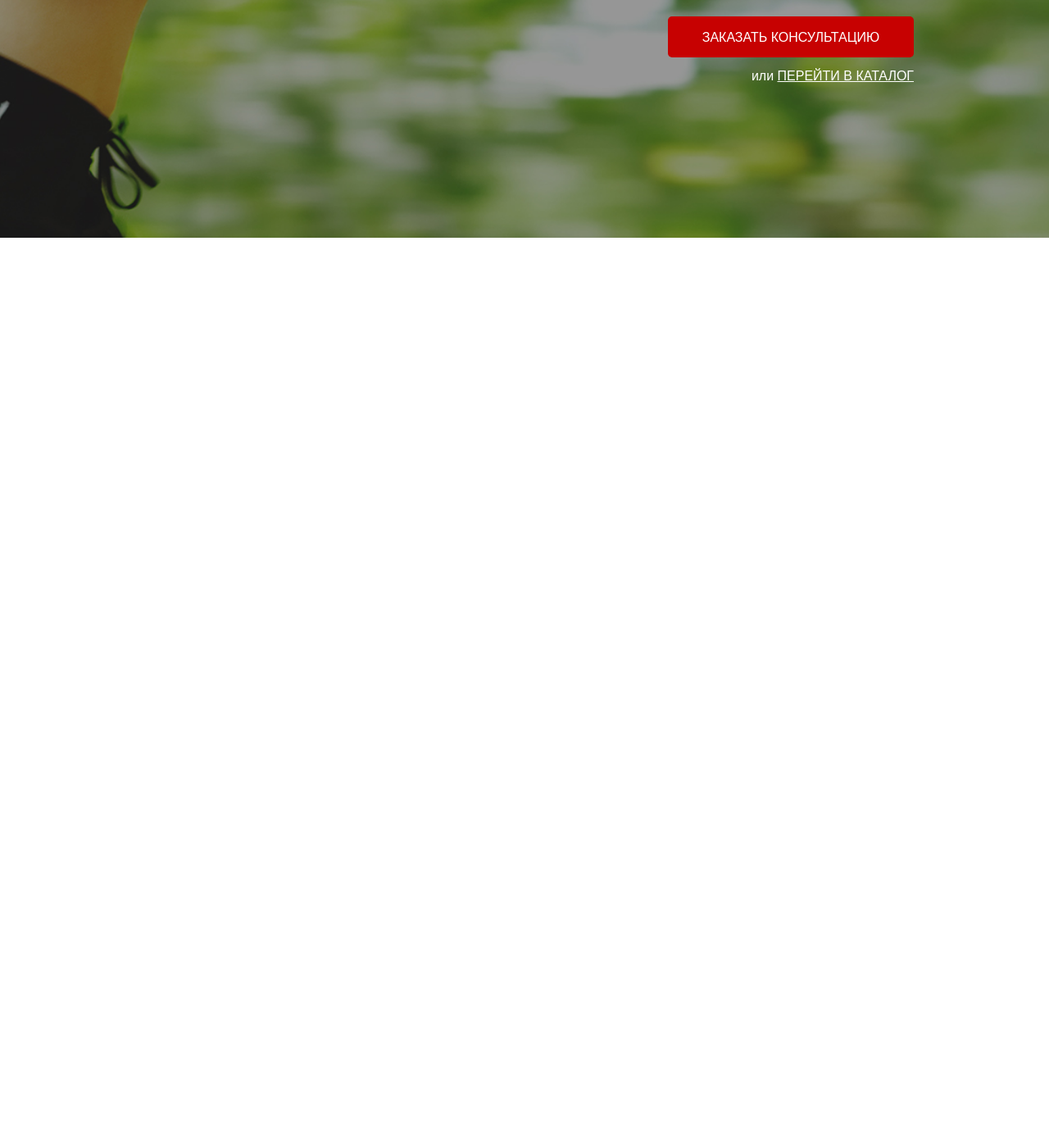
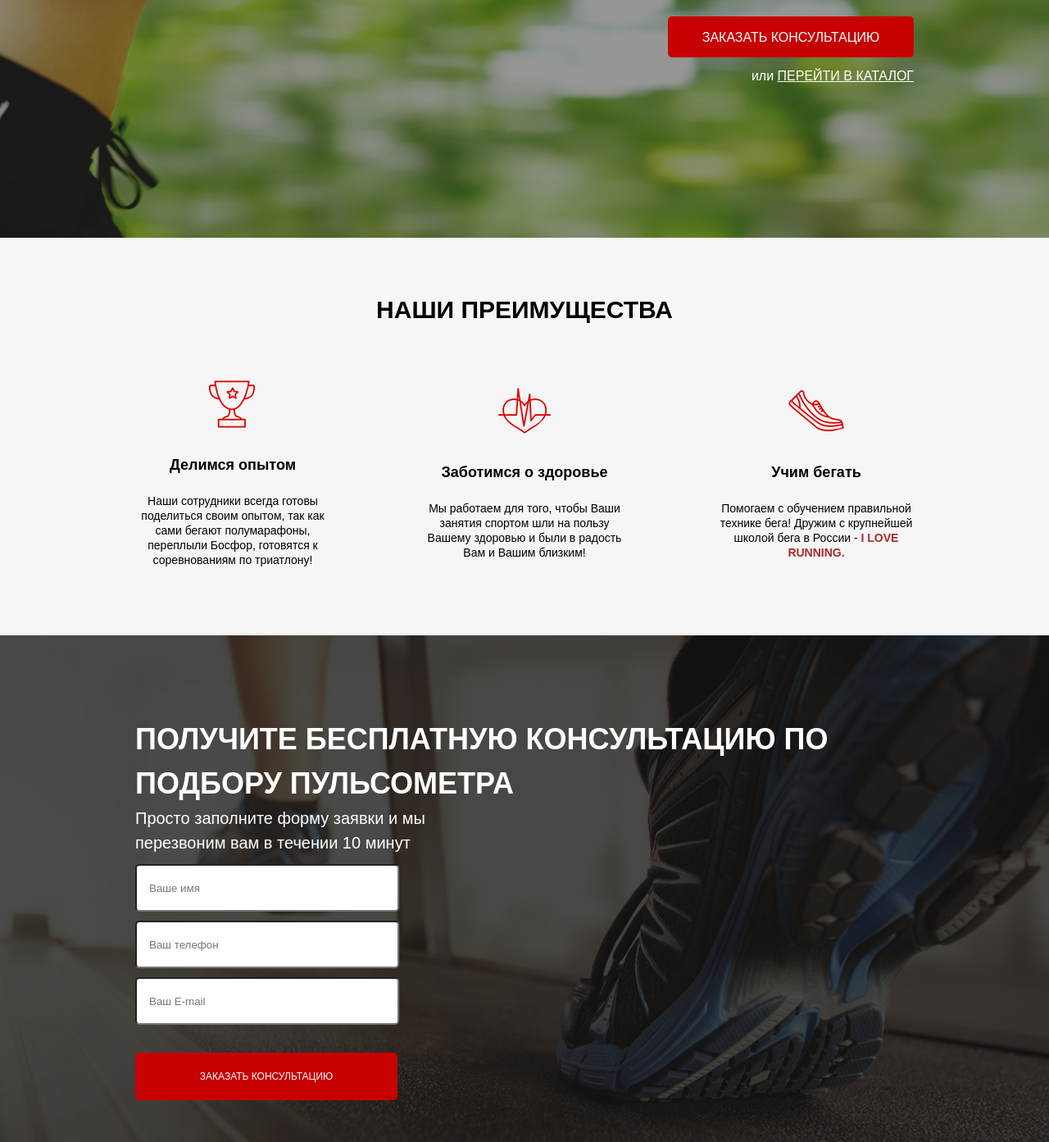
Before and after one commit to Yaichevs/projectpro.github.io, a website: page src/index.html in a window 1280 px wide. Shown: the part 474-1867 px from the top of the page at 82% size. Before the commit the page ends 800 px from the top, so only its background shows below. Drawn offline with Linux system fonts and the light colour scheme.

Commit message:
сделал вторую и третью секцию

```diff
--- a/src/index.html
+++ b/src/index.html
@@ -56,5 +56,52 @@
 
         </div>
     </div>
+    <div class="advant">
+        <div class="container">
+            <h2 class="advant__header">НАШИ ПРЕИМУЩЕСТВА</h2>
+            <div class="advant__wrapper">
+                <div class="advant__item">
+                    <img src="img/cup.png" alt="cup">
+                    <div class="advant__subheader">Делимся опытом</div>
+                    <div class="advant__descr">
+                        Наши сотрудники всегда готовы поделиться своим опытом,
+                        так как сами бегают полумарафоны, переплыли Босфор,
+                        готовятся к соревнованиям по триатлону!
+                    </div>
+                </div>
+                <div class="advant__item">
+                    <img src="img/heart.png" alt="heart">
+                    <div class="advant__subheader">Заботимся о здоровье</div>
+                    <div class="advant__descr">
+                        Мы работаем для того,
+                        чтобы Ваши занятия спортом шли на пользу Вашему здоровью
+                        и были в радость Вам и Вашим близким!
+                    </div>
+                </div>
+                <div class="advant__item">
+                    <img src="img/shoe.png" alt="shoe">
+                    <div class="advant__subheader">Учим бегать</div>
+                    <div class="advant__descr">
+                        Помогаем с обучением правильной технике бега!
+                        Дружим с крупнейшей школой бега в России -
+                       <span> I LOVE RUNNING.</span>
+                    </div>
+                </div>
+            </div>
+        </div>
+    </div>
+    <div class="consult">
+        <div class="container">
+            <h2 class="consult__header">Получите бесплатную консультацию по подбору пульсометра </h2>
+            <h3 class="consult__subheader">Просто заполните форму заявки и мы перезвоним вам в течении 10 минут</h3>
+            <div class="consult_wrapper">
+                <input type="text" class="consult__input" placeholder="Ваше имя">
+                <input type="text" class="consult__input" placeholder="Ваш телефон">
+                <input type="text" class="consult__input" placeholder="Ваш E-mail">
+                <button class="button button_main2">заказать консультацию</button>
+            </div>
+
+        </div>
+    </div>
 </body>
 </html>
--- /dev/null
+++ b/src/sass/blocks/_advant.scss
@@ -0,0 +1,47 @@
+.advant {
+    padding: 73px 0 83px 0;
+    background-color: #f6f6f6;
+    &__header {
+        font-style: normal;
+        font-weight: 700;
+        font-size: 30px;
+        line-height: 30px;
+        text-align: center;
+    }
+    &__wrapper {
+        display: flex;
+        justify-content: space-between;
+        align-items: center;
+        margin-top: 65px;
+    }
+    &__item {
+        display: flex;
+        flex-direction: column;
+        align-items: center;
+        max-width: 238px;
+        img {
+            display: block;
+            margin: 0 auto;
+        }
+    }
+    &__subheader {
+        font-style: normal;
+        font-weight: 700;
+        font-size: 18px;
+        line-height: 29px;
+        margin-top: 30px;
+        text-align: center;
+    }
+    &__descr {
+        font-style: normal;
+        font-weight: 300;
+        font-size: 14px;
+        line-height: 18px;
+        text-align: center;
+        margin-top: 20px;
+        span {
+            color:rgb(170, 43, 43);
+            font-weight: 600;
+        }
+    }
+}
--- a/src/sass/blocks/_button.scss
+++ b/src/sass/blocks/_button.scss
@@ -24,4 +24,9 @@
         font-size: 16px;
         margin-top: 67px;
     }
+    &_main2 {
+        width: 320px;
+        height: 58px;
+        margin-top: 34px;
+    }
 }
--- /dev/null
+++ b/src/sass/blocks/_consult.scss
@@ -0,0 +1,32 @@
+.consult {
+    max-height: 680px;
+    padding: 100px 0 108px 0;
+    background: url('../../img/bg2.png') center (center/cover) no-repeat;
+    &__header {
+        font-style: normal;
+        font-weight: 700;
+        font-size: 36px;
+        line-height: 54px;
+        text-transform: uppercase;
+        color: #fff;
+    }
+    &__subheader {
+        width: 426px;
+        font-style: normal;
+        font-weight: 500;
+        font-size: 20px;
+        line-height: 30px;
+        color: #fff;
+    }
+    &_wrapper {
+        display: flex;
+        flex-direction: column;
+    }
+    &__input {
+        max-width: 303px;
+        height: 54px;
+        border-radius: 5px;
+        padding: 0 0 0 15px;
+        margin-top: 11px;
+    }
+}
--- a/src/sass/style.scss
+++ b/src/sass/style.scss
@@ -14,3 +14,5 @@
 @import 'blocks/promo';
 @import 'blocks/header';
 @import 'blocks/button';
+@import 'blocks/advant';
+@import 'blocks/consult'
```
Also changed, not shown: src/css/style.min.css.
